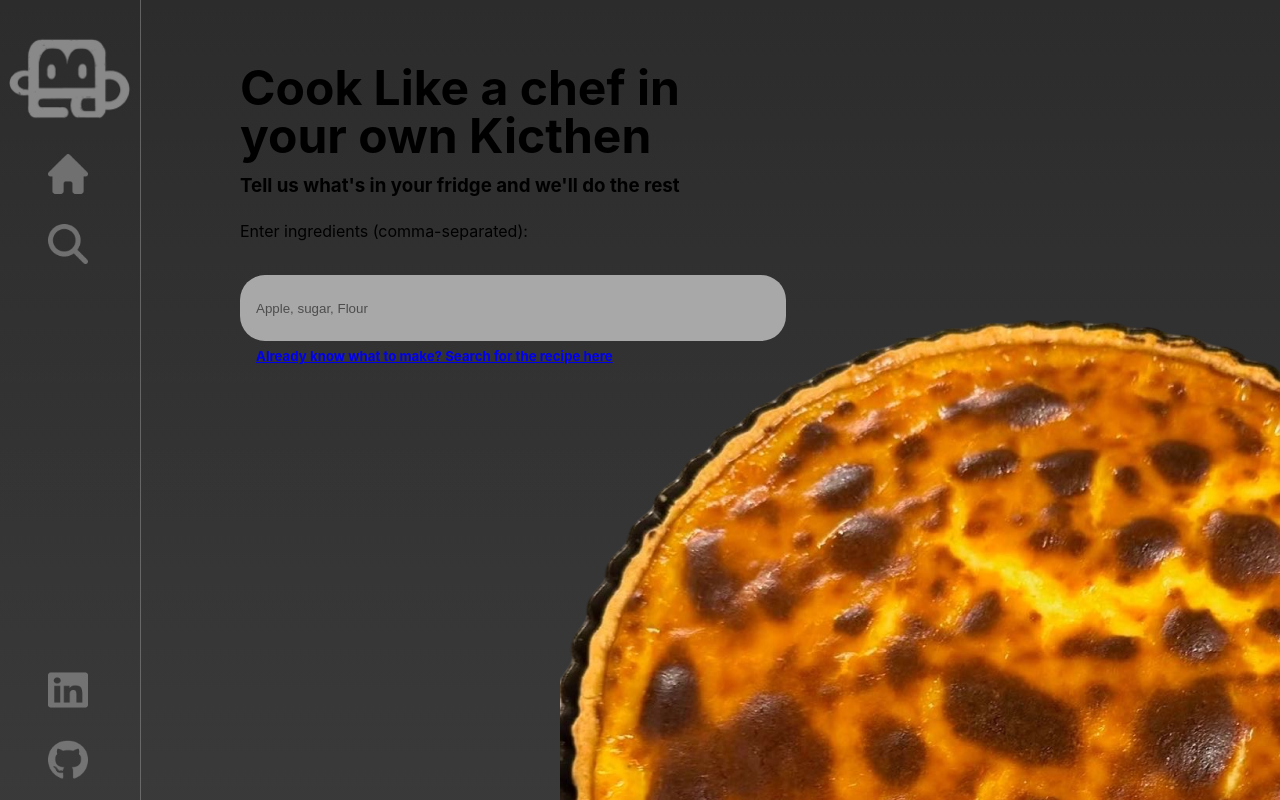
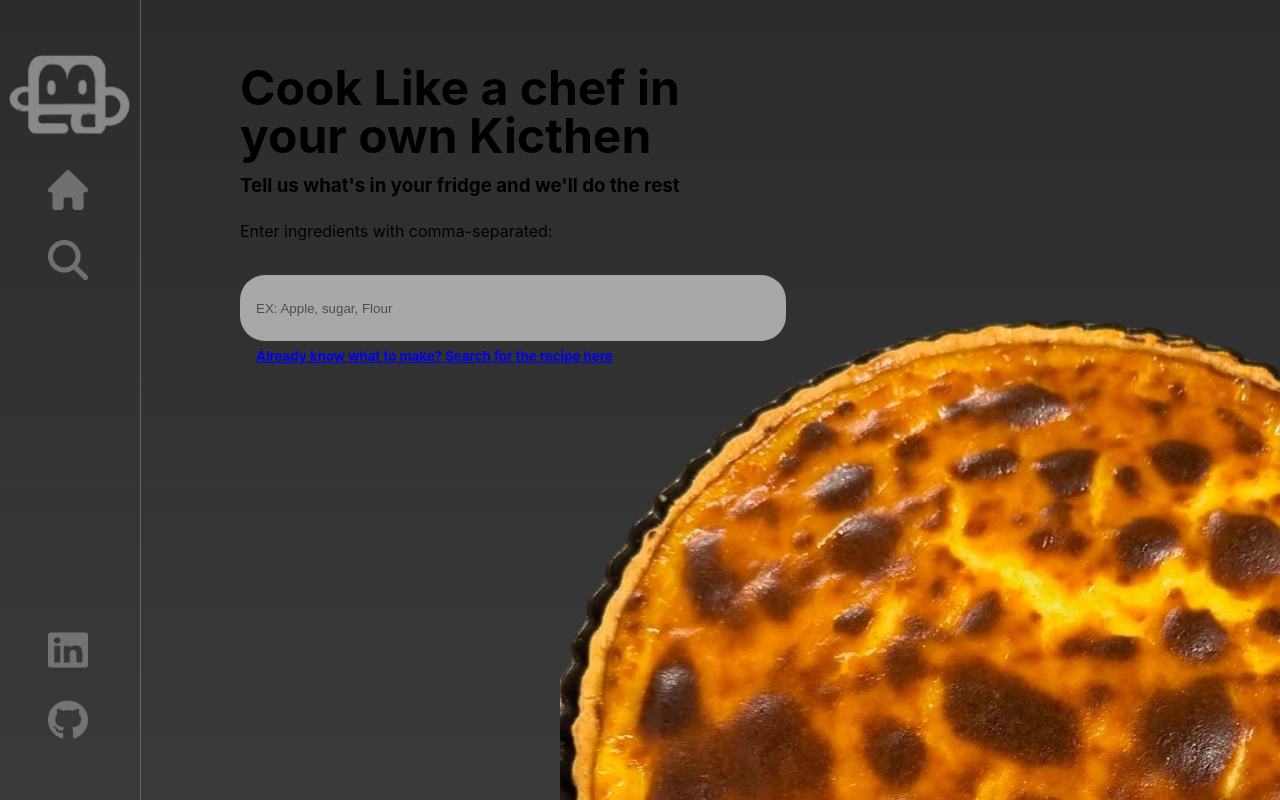
Before and after one commit to Alto0327/Recipe-app, a React (Vite) app: page /Home in a window 1280 px wide. Shown: the top 800 px of the page. Built offline with nearby package versions, Linux system fonts and the light colour scheme; no server answers.

Commit message:
QOL changes around the website

```diff
--- a/src/Layout/Layout.css
+++ b/src/Layout/Layout.css
@@ -18,7 +18,7 @@ nav {
     flex-direction: column;
     justify-content: space-between;
     width: 100px;
-    margin-bottom: 25rem;
+    margin-bottom: 20rem;
 
 }
 
@@ -42,9 +42,6 @@ nav {
     padding-bottom: 24px;
 }
 
-.nav-links li:last-child {
-    padding-bottom: 0px;
-}
 
 
 /*-------------FOOOTER-------------*/
--- a/src/Pages/HomePage/HomePage.css
+++ b/src/Pages/HomePage/HomePage.css
@@ -151,8 +151,8 @@
     bottom: 0;
     left: 0;
     width: 100%;
+    background-color: #4d4d4d80 ;
     text-align: center; /* Center the text horizontally */
-    padding: 5px; /* Add some padding to the text */
     margin: 0; /* Remove default margin */
 }
 
--- a/src/RecipeSearch.jsx
+++ b/src/RecipeSearch.jsx
@@ -13,14 +13,14 @@ function RecipeSearch() {
   return (
     <div className='Search'>
       <form onSubmit={handleSubmit}>
-        <label htmlFor="ingredients">Enter ingredients (comma-separated):</label><br />
+        <label htmlFor="ingredients">Enter ingredients with comma-separated:</label><br />
         <input
           className="searchBar"
           type="text"
           id="ingredients"
           name="ingredients"
           value={ingredients}
-          placeholder='Apple, sugar, Flour'
+          placeholder='EX: Apple, sugar, Flour'
           onChange={(e) => setIngredients(e.target.value)}
         />
       </form>
```
